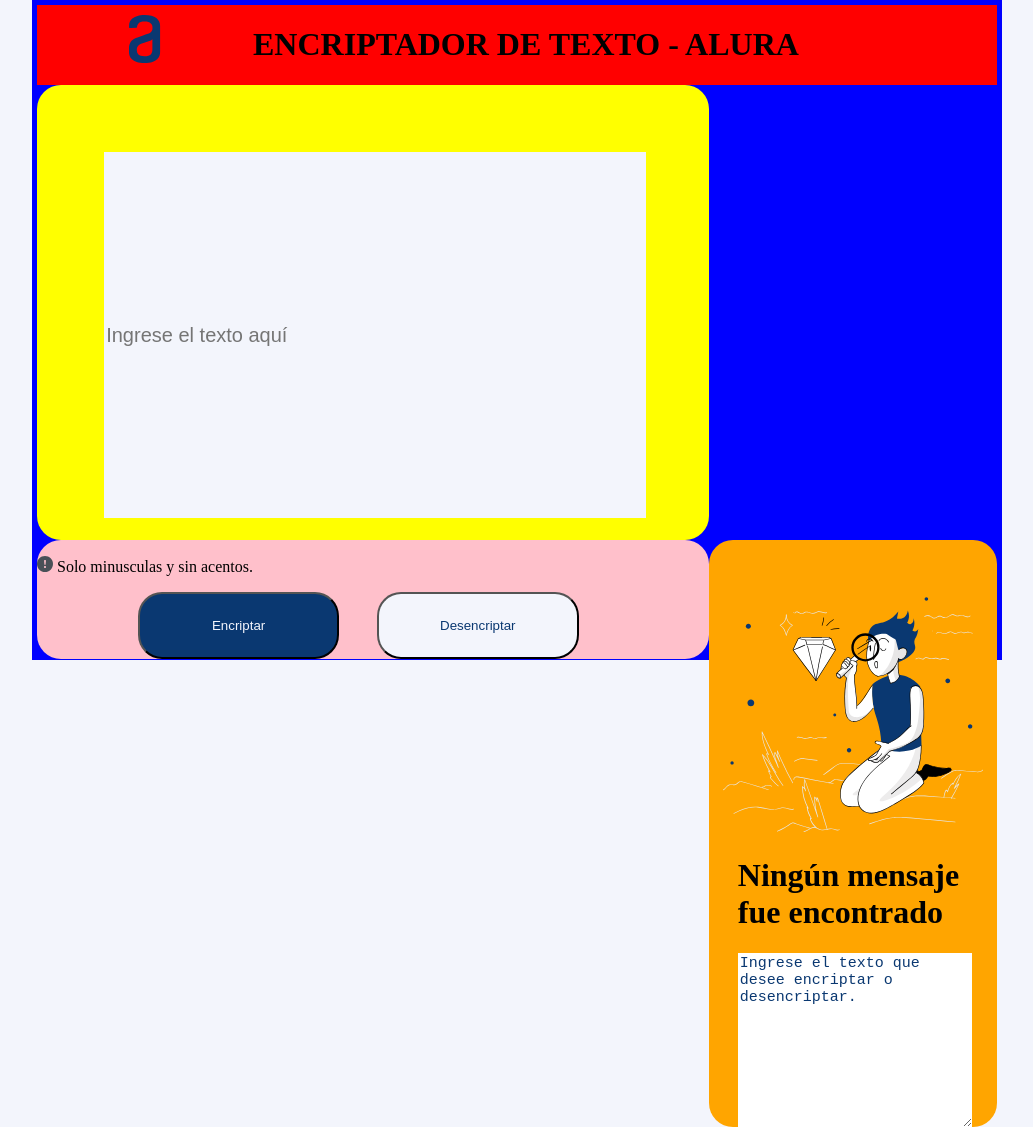
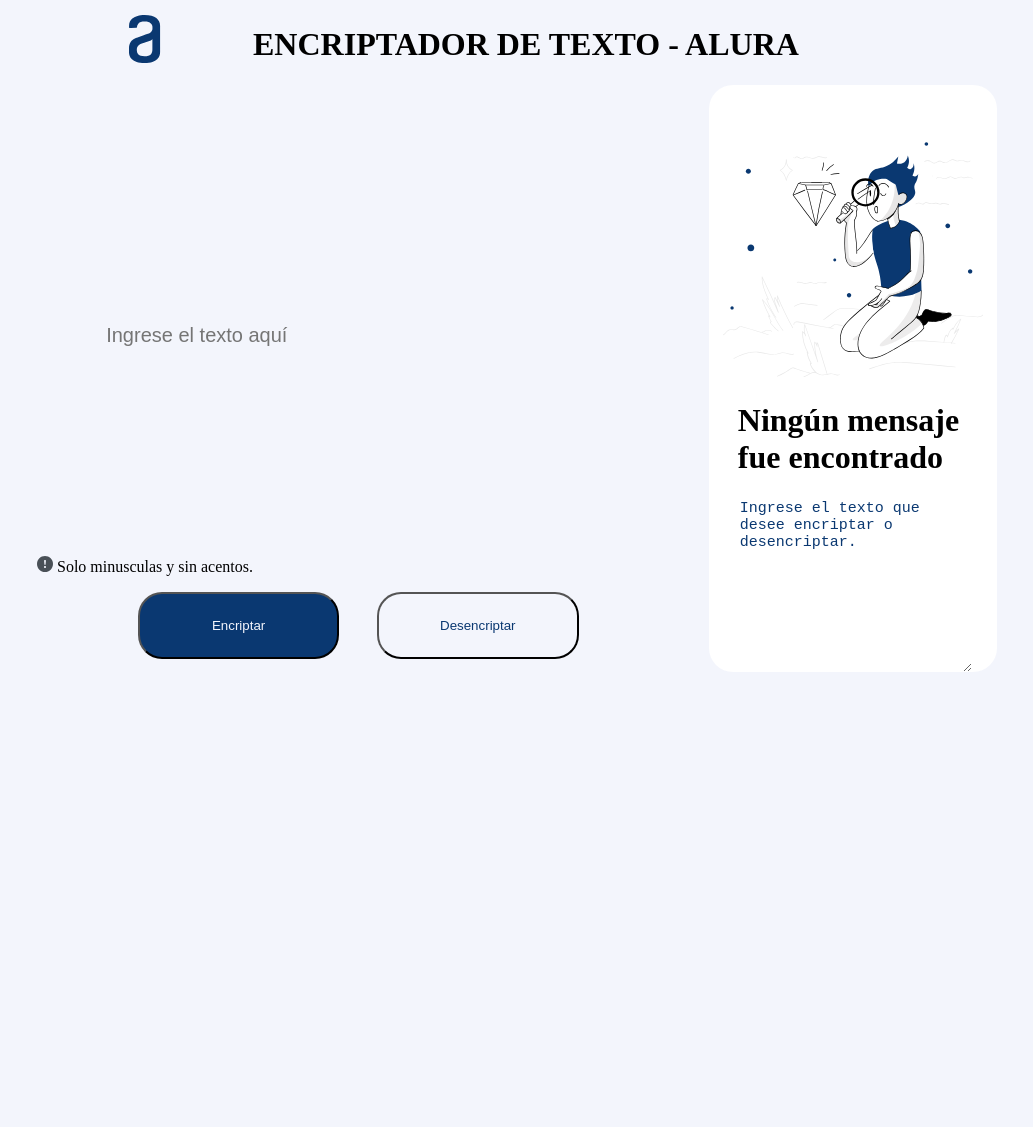
Before and after one commit to cjdevspot/CHALLENGE, a plain HTML site: page index.html in a window 1280 px wide. Shown: the whole page, without its empty margins (123-1156 px from the left). After the commit the page ends 800 px from the top, so only its background shows below. Drawn offline with Linux system fonts and the light colour scheme.

Commit message:
Cuarto commit, solucion al orden de los elementos de la pagina, ajustes por terminar.

```diff
--- a/index.html
+++ b/index.html
@@ -16,6 +16,12 @@
         <div class="izquierdo">
         <input class="text-input" type="text" placeholder="Ingrese el texto aquí" id="textoEncriptado">
         </div>
+        <div class="derecho">
+            <img src="img/Muñeco.svg" id="imgDer">
+            <h1 id="textoDer">Ningún mensaje fue encontrado</h1>
+            <textarea  class="texto2" name="resultado" id="textoDesencriptado" cols="30" rows="10">Ingrese el texto que desee encriptar o desencriptar.</textarea>
+            <button type="button" id="botonCopiar">Copiar</button>
+            </div>
         <div class="buttons">
         <p><img src="img/alerta.svg">   Solo minusculas y sin acentos.</p>
 
@@ -23,12 +29,7 @@
         <button type="button"id="botonDesencriptado">Desencriptar</button>
         </div>
 
-        <div class="derecho">
-        <img src="img/Muñeco.svg" id="imgDer">
-        <h1 id="textoDer">Ningún mensaje fue encontrado</h1>
-        <textarea  class="texto2" name="resultado" id="textoDesencriptado" cols="30" rows="10">Ingrese el texto que desee encriptar o desencriptar.</textarea>
-        <button type="button" id="botonCopiar">Copiar</button>
-        </div>
+
     </div>
 </body>
 <script>
--- a/script.js
+++ b/script.js
@@ -14,10 +14,10 @@ function encriptar(){
 
 function desencriptar(){
     var frase = document.getElementById("textoEncriptado").value.toLowerCase();
-    var textoEncriptado = frase.replace(/enter/img, "e");
+    var textoEncriptado = frase.replace(/ai/img, "a");
+    var textoEncriptado = textoEncriptado.replace(/enter/img, "e");
+    var textoEncriptado = textoEncriptado.replace(/imes/img, "i");
     var textoEncriptado = textoEncriptado.replace(/ober/img, "o");
-    var textoEncriptado = textoEncriptado.replace(/imes/img, "i");
-    var textoEncriptado = textoEncriptado.replace(/ai/img, "a");
     var textoEncriptado = textoEncriptado.replace(/ufat/img, "u");
     document.getElementById("textoDesencriptado").innerHTML = textoEncriptado;
 
--- a/style.css
+++ b/style.css
@@ -9,12 +9,10 @@ body{
     width: 960px;
     height: 650px;
     padding: 5px;
-    background: blue;
 }
 .logo{
     width: 100%;
     float: left;
-    background: red;
 }
 
 .izquierdo{
@@ -22,21 +20,19 @@ body{
     width: 70%;
     height: 70%;
     border-radius: 24px;
-    background: yellow;
 }
 .derecho{
     float: right;
     width: 30%;
     height: auto;
     border-radius: 24px;
-    background: orange;
+    background: white;
 }
 .buttons{
     float: left;
     width: 70%;
     height: auto;
     border-radius: 24px;
-    background: pink;
 }
 .logoImg{
     margin-top: 1%;
```
